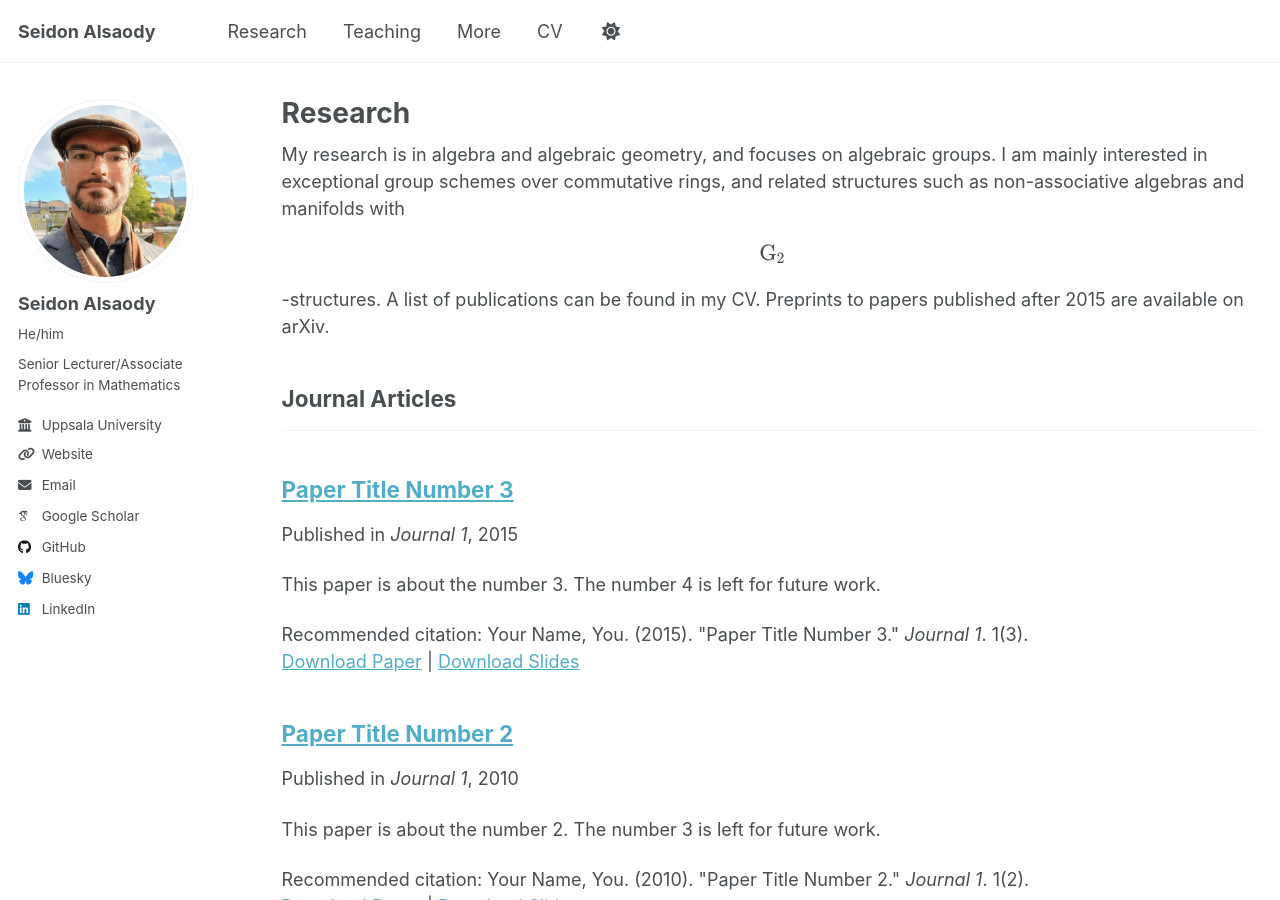
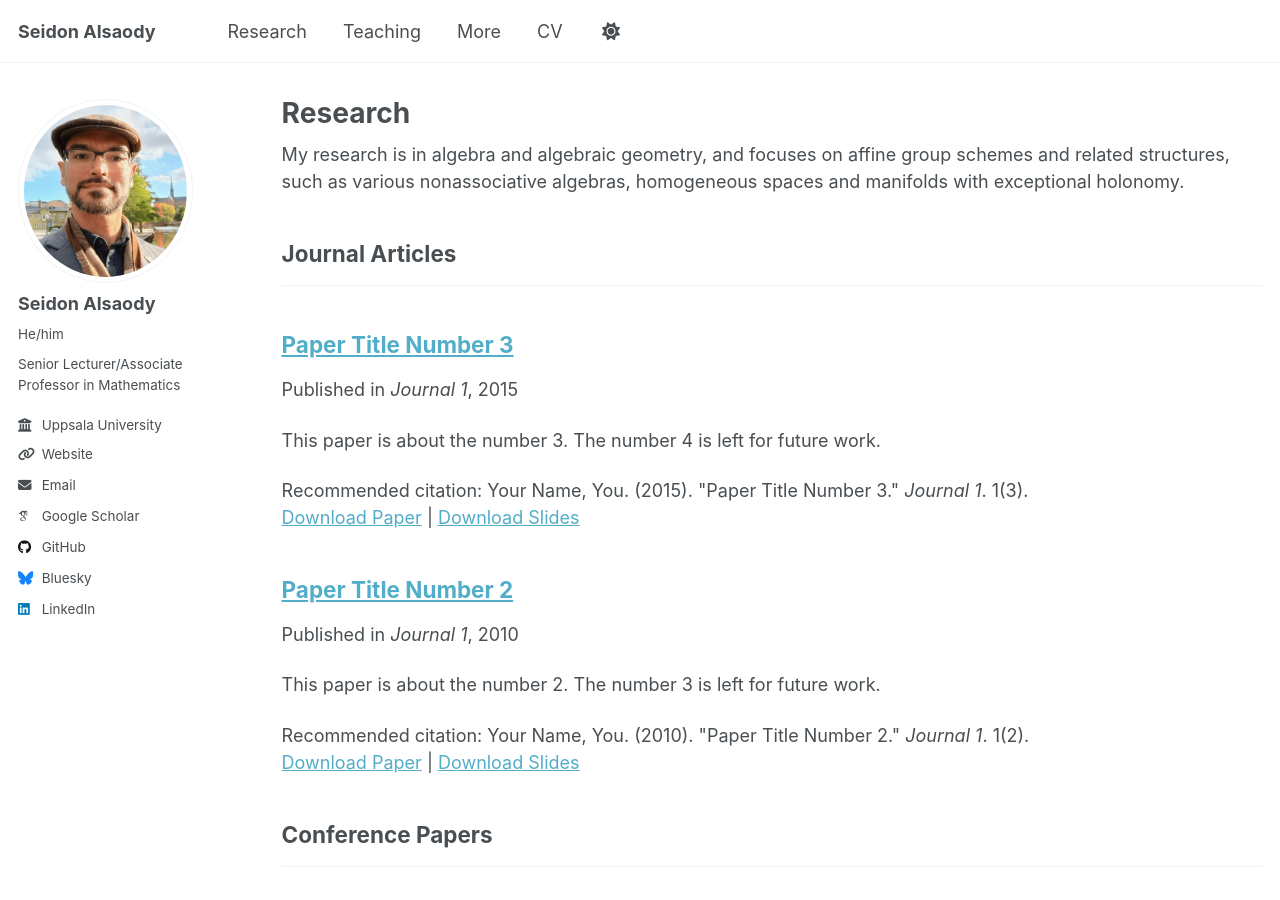
Before and after one commit to seidon-alsaody/seidon-alsaody.github.io, a Jekyll site: the page built from _pages/publications.html, in a window 1280 px wide and 900 px high. Built offline with Jekyll 4.4.1, drawn with Linux system fonts in a browser that asks for light colours; some web fonts are replaced; a script that is not in the unit is left out.

Commit message:
Update publications.html

```diff
--- a/_pages/publications.html
+++ b/_pages/publications.html
@@ -5,9 +5,7 @@ permalink: /research/
 author_profile: true
 ---
 
-My research is in algebra and algebraic geometry, and focuses on algebraic groups. I am mainly interested in exceptional group schemes over commutative rings, and related structures such as non-associative algebras and manifolds with $$\mathrm G_2$$-structures.
-
-A list of publications can be found in my CV. Preprints to papers published after 2015 are available on arXiv.
+My research is in algebra and algebraic geometry, and focuses on affine group schemes and related structures, such as various nonassociative algebras, homogeneous spaces and manifolds with exceptional holonomy.
 
 {% include base_path %}
 
```
